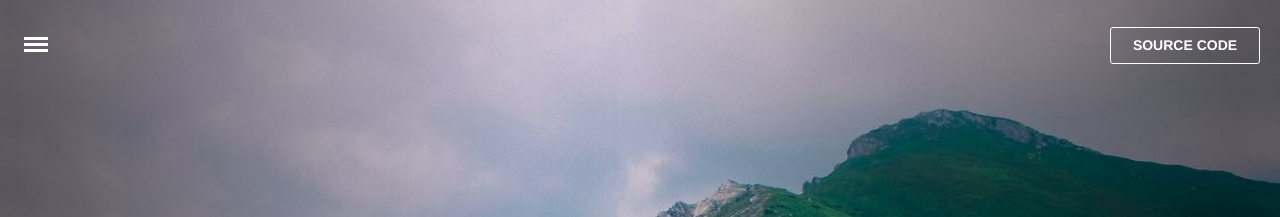
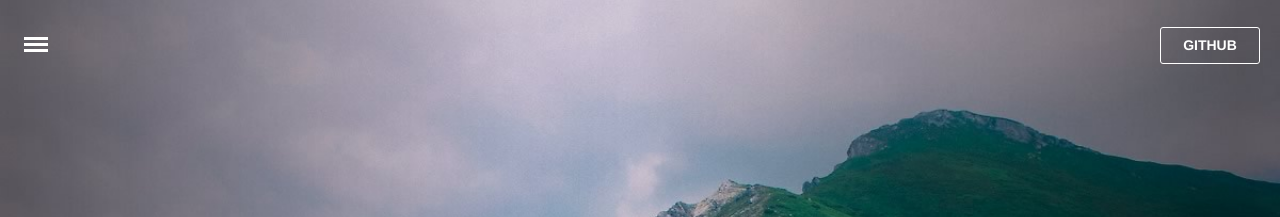
Before and after one commit to CartoDB/odyssey.js, a Jekyll site: the page built from index.html, in a window 1280 px wide. Shown: the top 217 px of the page. Built offline with Jekyll 4.4.1, drawn with Linux system fonts in a browser that asks for light colours.

Commit message:
duplicated github link, fix #105

```diff
--- a/_layouts/documentation.html
+++ b/_layouts/documentation.html
@@ -12,7 +12,7 @@
       </p>
 
       <div class="header-inner inner-r h-valign">
-        <a href="#" class="download-link button h-valigned h-valign"><span class="h-valigned hide-mobile">Source code</span><span class="h-valigned show-mobile"><i class="i-download"></i></span>
+        <a href="http://github.com/CartoDB/odyssey.js" class="download-link button h-valigned h-valign"><span class="h-valigned hide-mobile">Github</span><span class="h-valigned show-mobile"><i class="i-download"></i></span>
         </a>
       </div>
     </div>
--- a/index.html
+++ b/index.html
@@ -61,7 +61,7 @@
         </div>
 
         <div class="header-inner inner-r h-valign">
-          <a href="#" class="download-link button h-valigned h-valign"><span class="h-valigned hide-mobile">Source code</span><span class="h-valigned show-mobile"><i class="i-download"></i></span>
+          <a href="http://github.com/CartoDB/odyssey.js" class="download-link button h-valigned h-valign"><span class="h-valigned hide-mobile">Github</span><span class="h-valigned show-mobile"><i class="i-download"></i></span>
           </a>
         </div>
 
@@ -83,7 +83,8 @@
         <a href="/" class="navbar-title">ODYSSEY</a>
 
         <div class="navbar-inner inner-r h-valign">
-          <a href="#" class="download-link button h-valigned h-valign"><span class="h-valigned hide-mobile">Source code</span><span class="h-valigned show-mobile"><i class="i-download"></i></span></a>
+          <a href="http://github.com/CartoDB/odyssey.js" class="download-link button h-valigned h-valign"><span class="h-valigned hide-mobile">Github</span><span class="h-valigned show-mobile"><i class="i-download"></i></span>
+          </a>
         </div>
       </div>
     </nav>
--- a/sass/_helpers.scss
+++ b/sass/_helpers.scss
@@ -104,7 +104,7 @@
   @include border-radius(3px);
   @include transition(all .15s ease-out);
   &.download-link {
-    width: 150px;
+    width: 100px;
   }
   &:hover,
   &.button-primary {
```
Also changed, not shown: other parts of _layouts/documentation.html (+0 -1 lines), css/docs.css, css/main.css.
